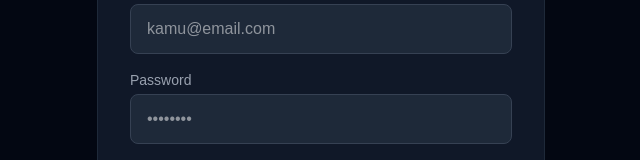
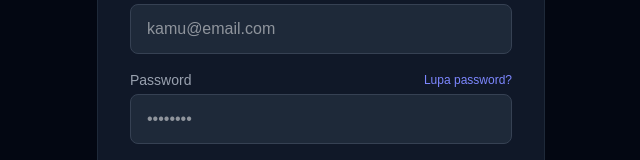
Before and after one commit to bangdul-rohman/enasverse_x_claude, a Next.js app in the folder frontend/: page /login in a window 1280 px wide. Shown: the part 364-524 px from the top of the page, without its empty margins (319-959 px from the left). Built offline with nearby package versions, Linux system fonts and the light colour scheme; no server answers.

Commit message:
Enhance password label with forgot password link

```diff
--- a/frontend/app/login/page.tsx
+++ b/frontend/app/login/page.tsx
@@ -44,7 +44,12 @@ export default function LoginPage() {
               placeholder="kamu@email.com" required />
           </div>
           <div>
-            <label className="text-gray-400 text-sm mb-1 block">Password</label>
+            <div className="flex items-center justify-between mb-1">
+              <label className="text-gray-400 text-sm">Password</label>
+              <a href="/forgot-password" className="text-indigo-400 hover:text-indigo-300 text-xs">
+                Lupa password?
+              </a>
+            </div>
             <input type="password" value={password} onChange={e => setPassword(e.target.value)}
               className="w-full bg-gray-800 border border-gray-700 rounded-lg px-4 py-3 text-white focus:outline-none focus:border-indigo-500"
               placeholder="••••••••" required />
```
